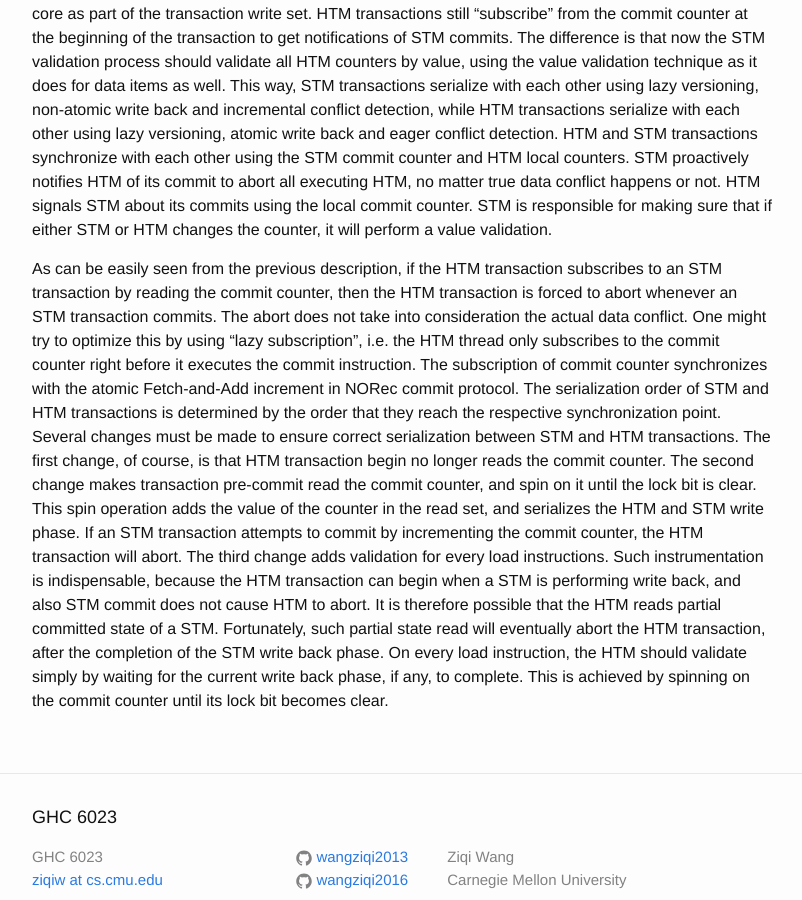
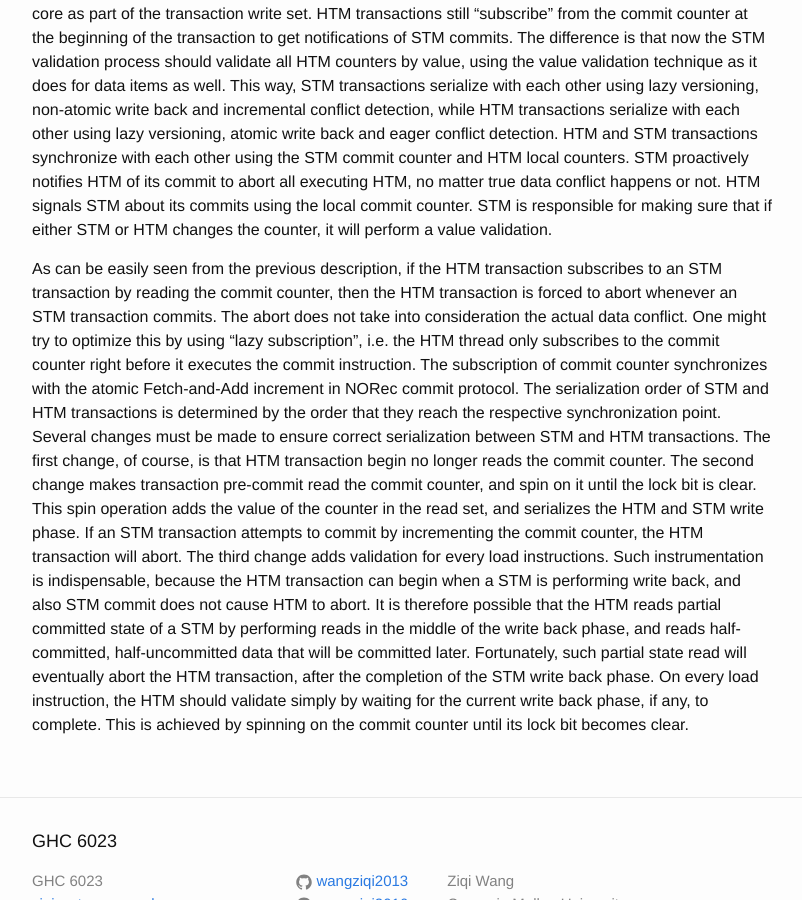
Before and after one commit to wangziqi2013/wangziqi2013.github.io, a Jekyll site: the page built from _posts/2018-05-28-Hybrid-Norec.markdown, in a window 1280 px wide and 900 px high, scrolled down 1993 px. Shown: the whole window, without its empty margins (238-1040 px from the left). Built offline with Jekyll 4.4.1, drawn with Linux system fonts in a browser that asks for light colours.

Commit message:
Small change

```diff
--- a/_posts/2018-05-28-Hybrid-Norec.markdown
+++ b/_posts/2018-05-28-Hybrid-Norec.markdown
@@ -93,7 +93,8 @@ This spin operation adds the value of the counter in the read set, and serialize
 If an STM transaction attempts to commit by incrementing the commit counter, the HTM transaction will abort.
 The third change adds validation for every load instructions. Such instrumentation is indispensable, because the
 HTM transaction can begin when a STM is performing write back, and also STM commit does not cause HTM to abort.
-It is therefore possible that the HTM reads partial committed state of a STM. Fortunately, such partial state read
-will eventually abort the HTM transaction, after the completion of the STM write back phase. On every load
-instruction, the HTM should validate simply by waiting for the current write back phase, if any, to complete.
-This is achieved by spinning on the commit counter until its lock bit becomes clear.
+It is therefore possible that the HTM reads partial committed state of a STM by performing reads in the middle
+of the write back phase, and reads half-committed, half-uncommitted data that will be committed later. Fortunately,
+such partial state read will eventually abort the HTM transaction, after the completion of the STM write back phase.
+On every load instruction, the HTM should validate simply by waiting for the current write back phase, if any, to
+complete. This is achieved by spinning on the commit counter until its lock bit becomes clear.
```
